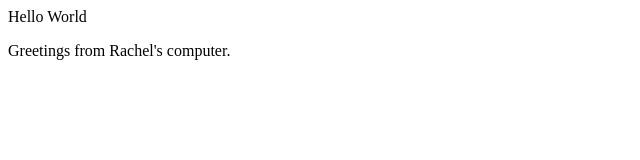
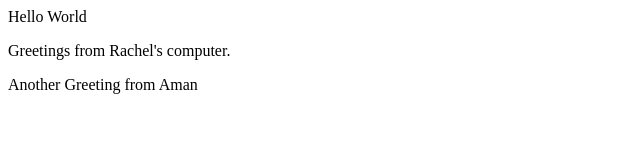
Before and after one commit to maratgaip/github-test, a plain HTML site: page index.html in a window 1280 px wide. Shown: the whole page, without its empty margins (0-640 px from the left). Drawn offline with Linux system fonts and the light colour scheme.

Commit message:
amans initial commit

```diff
--- a/index.html
+++ b/index.html
@@ -7,5 +7,6 @@
 Hello World
 
 <p> Greetings from Rachel's computer.</p>
+<p> Another Greeting from Aman</p>
   </body>
 </html>
```
